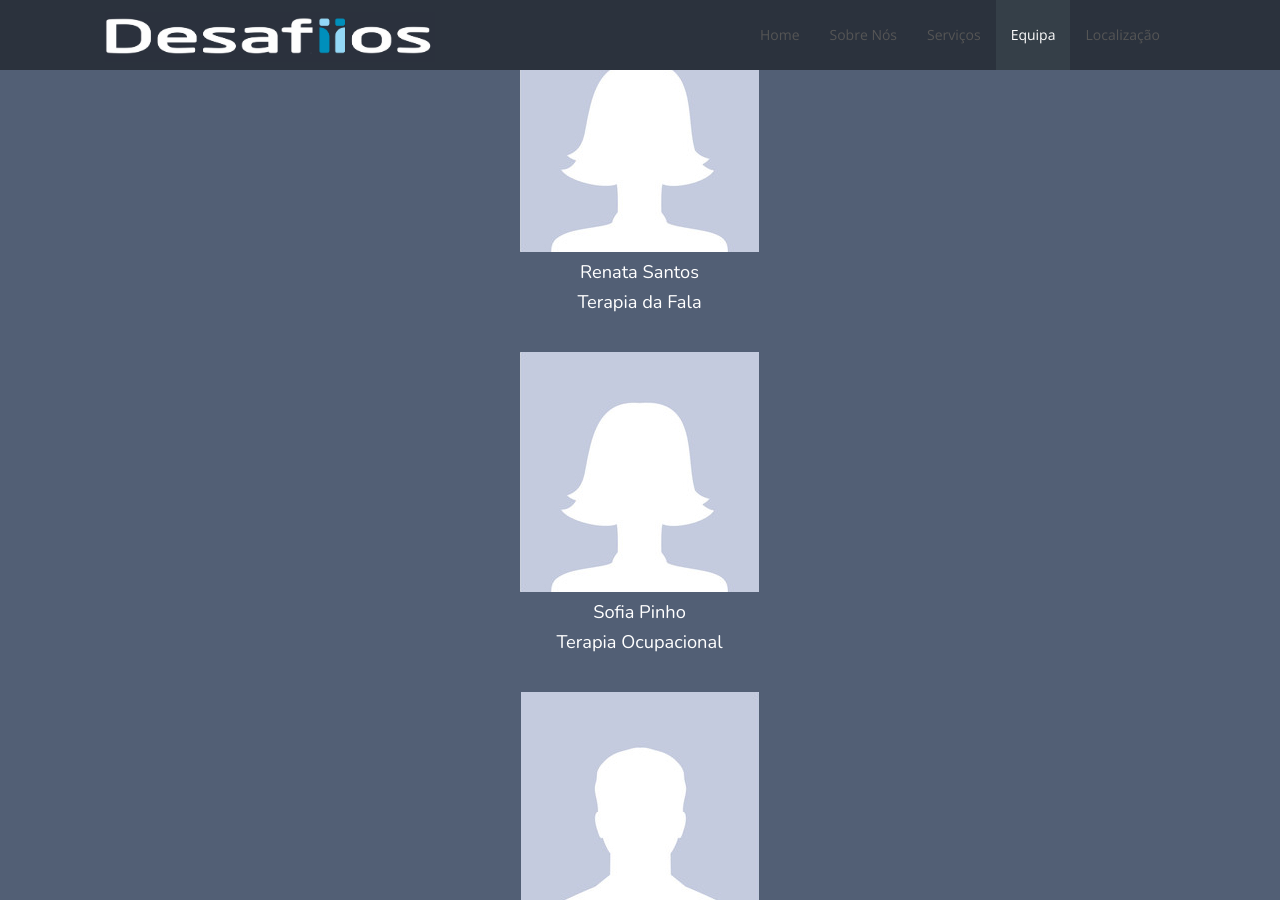
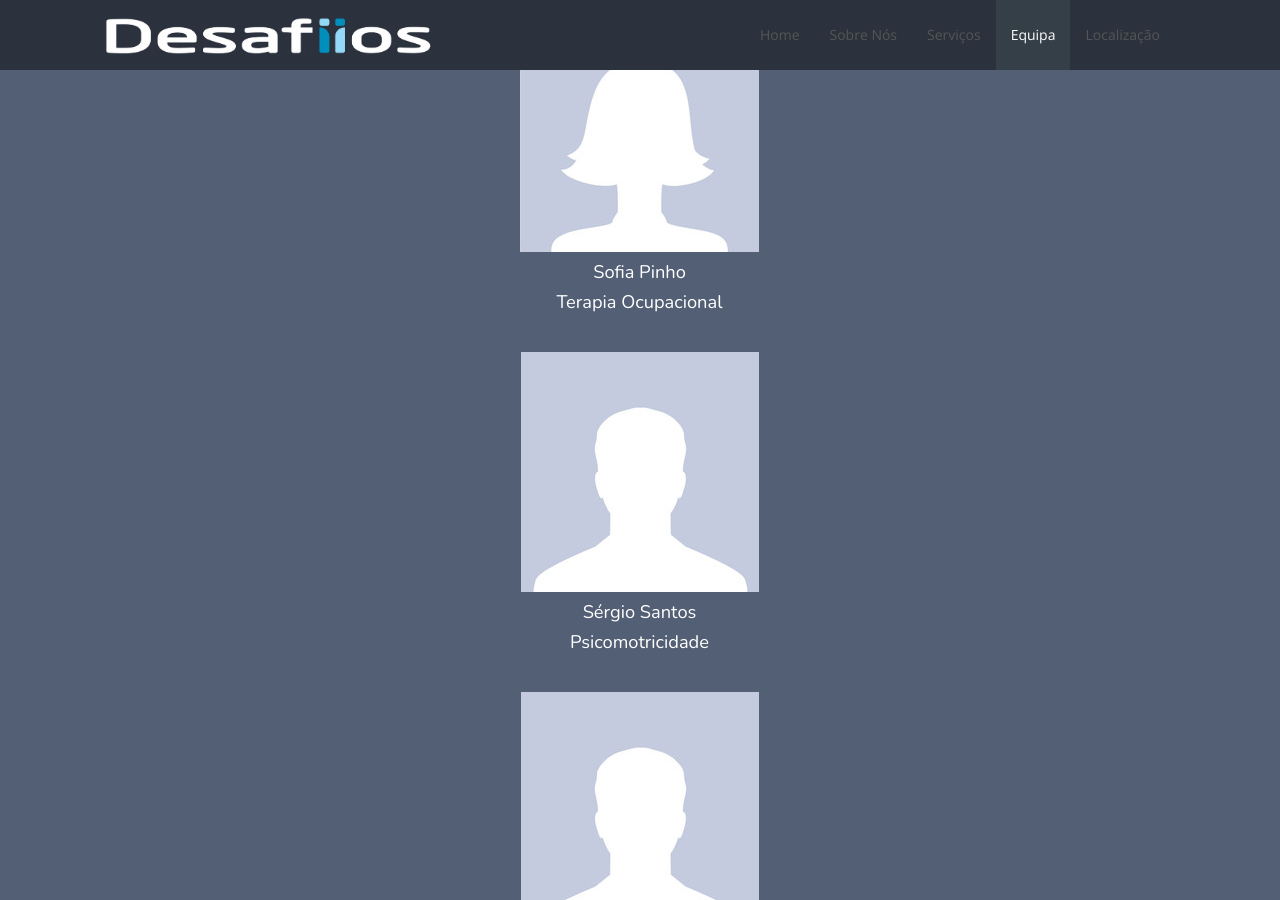
Before and after one commit to desafiios/desafiios.com, a Jekyll site: the page built from index.html, in a window 1280 px wide and 900 px high, scrolled down 2831 px. Built offline with Jekyll 4.4.1, drawn with Linux system fonts in a browser that asks for light colours; nearby versions of some CDN libraries.

Commit message:
Update team.yml

```diff
--- a/_data/team.yml
+++ b/_data/team.yml
@@ -10,11 +10,11 @@
   phone: 224 946 762
   job: Psicologia
 
-- name: Renata Santos
-  image: team_female.jpg
-  email: geral@desafiios.com
-  phone: 224 946 762
-  job: Terapia da Fala
+
+
+
+
+
 
 - name: Sofia Pinho
   image: team_female.jpg
```
